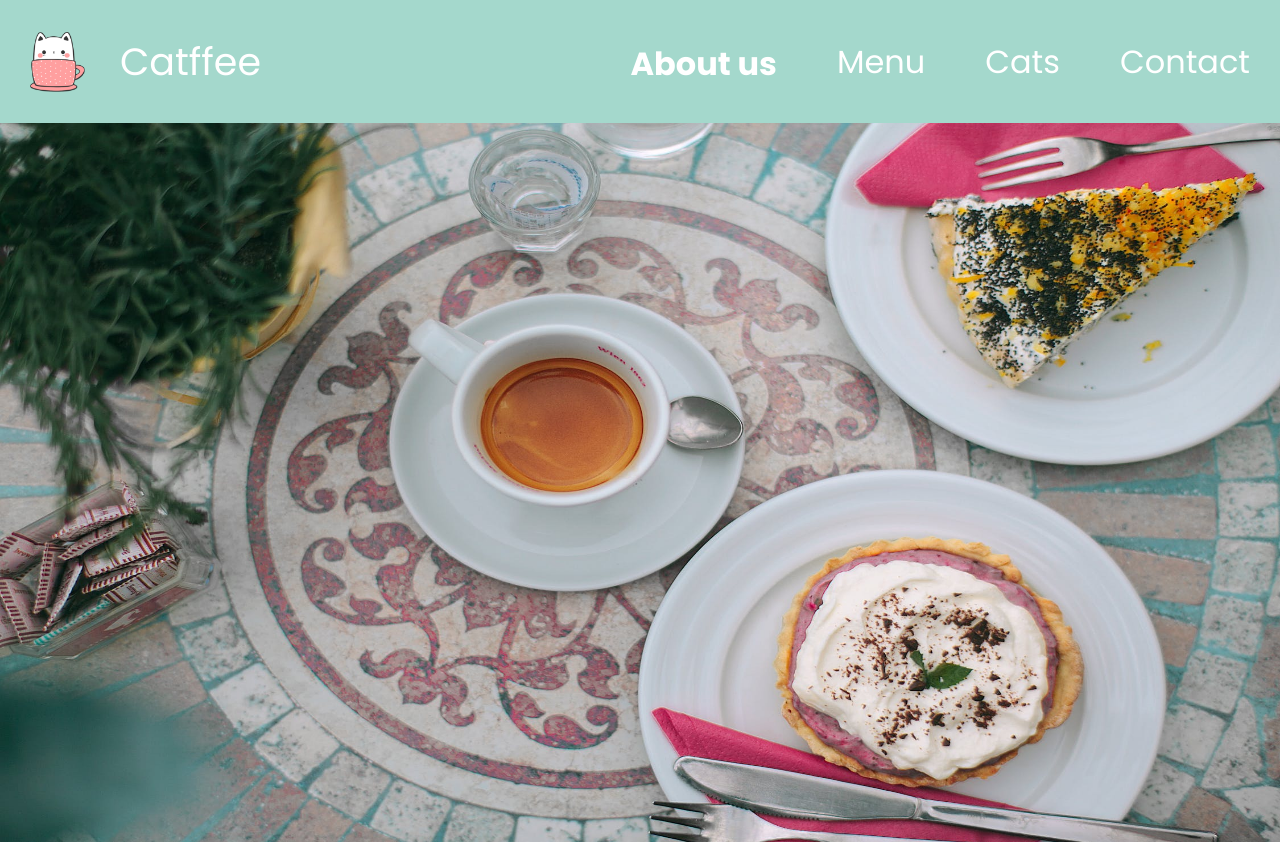
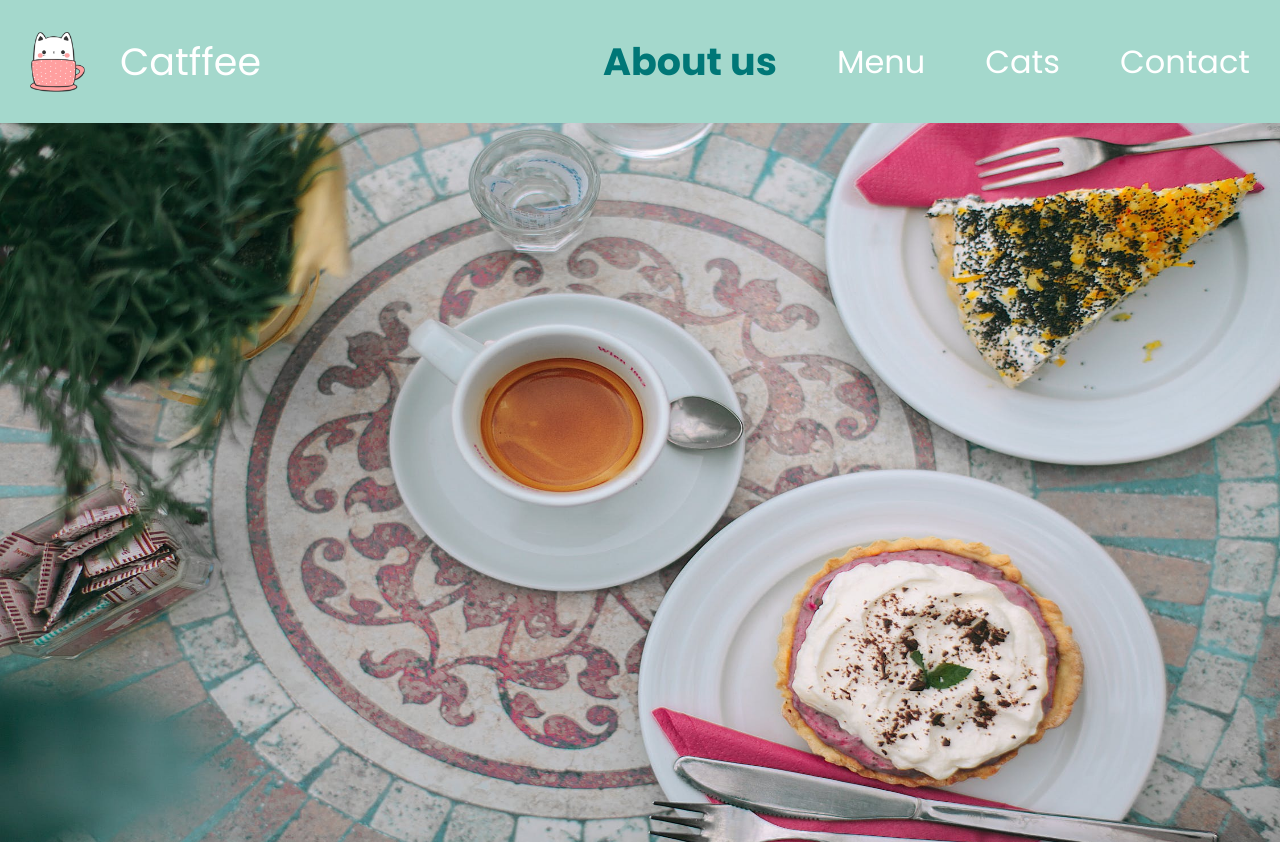
Before and after one commit to CatarinaK1/Catffee_Backend, a PHP site: page /php/index.php in a window 1280 px wide; the page is wider, and only the part inside the window is pictured. Shown: the top 842 px of that part. Run offline with PHP 8.4, Linux system fonts and the light colour scheme.

Commit message:
Update index_style.css
change navItem3 in index_style.css

```diff
--- a/css/index_style.css
+++ b/css/index_style.css
@@ -51,8 +51,9 @@ body{
 
    }
    .navItem3 a{
-    font-size: 32px;
-    color: white;
+       font-size: 38px;
+    font-weight: bold;
+    color: #007777
    }
    .navItem4{
        font-size: 32px;
```
